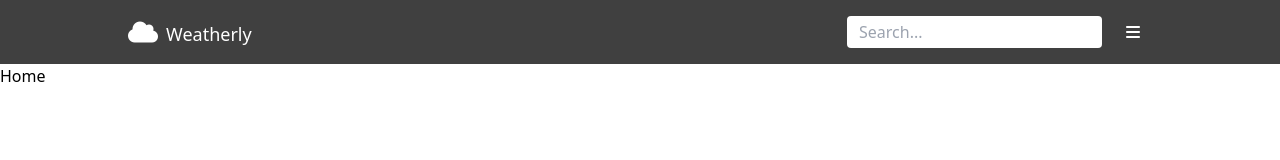
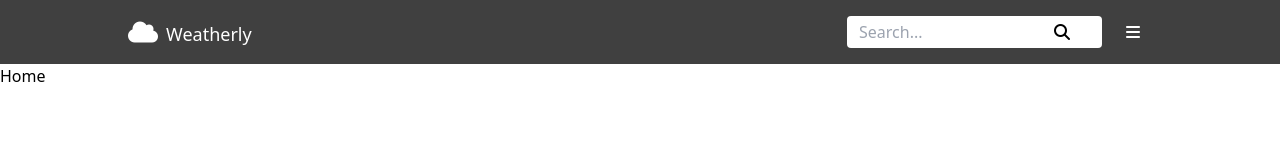
Before and after one commit to admclamb/your-weather-3, a React (Vite) app: page / in a window 1280 px wide. Shown: the top 160 px of the page. Built offline with nearby package versions, Linux system fonts and the light colour scheme.

Commit message:
text  black

```diff
--- a/src/components/Searchbar/Searchbar.tsx
+++ b/src/components/Searchbar/Searchbar.tsx
@@ -15,7 +15,7 @@ const Searchbar = ({ className = "" }: Props) => {
   return (
     <form
       onSubmit={submitSearch}
-      className={`relative${className && " " + className}`}
+      className={`relative text-black${className && " " + className}`}
     >
       <FormInput
         input={input}
```
